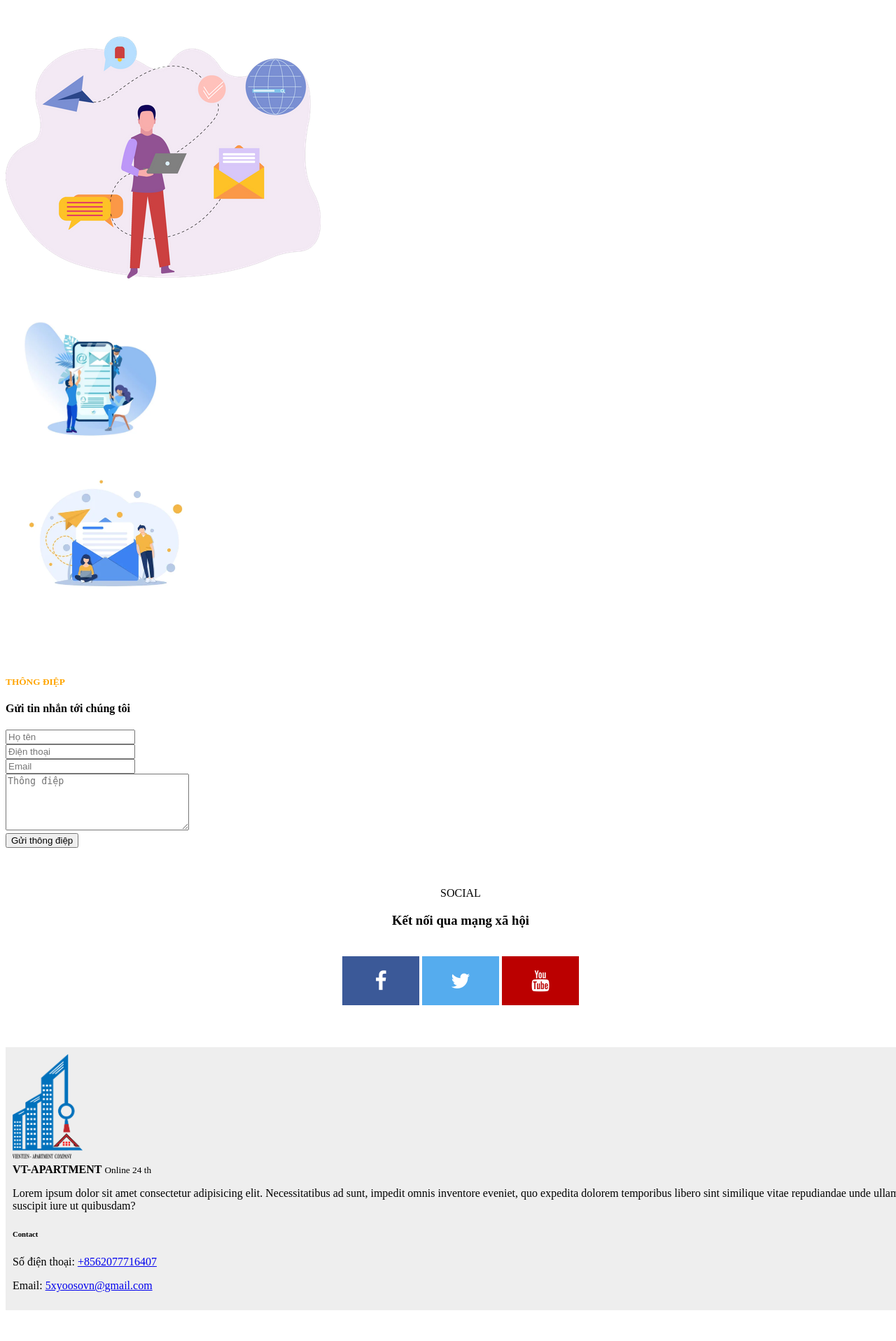
After one commit to Khamyang/tim_nha_tro, a PHP site: template view/lien_he.php in a window 1280 px wide; the page is wider, and only the part inside the window is pictured. The commit adds this page. Shown: the part 1040-2957 px from the top of that part at 70% size. Run offline with PHP 8.4, Linux system fonts and the light colour scheme; the template is opened without the code that fills it, so the values that code supplies are empty; the visitor is signed in with stand-in values (Sample User, id 1); some libraries are stand-ins or nearby versions.

Commit message:
add changes

```diff
--- a/layout/header.php
+++ b/layout/header.php
@@ -117,7 +117,7 @@ session_start();
             <a class="nav-link mx-2 <?= ($page == "my_home") ? "bg-primary rounded" : ""; ?>" href="?page=my_home">Quản lý nhà</a>
           </li>
           <li class="nav-item">
-            <a class="nav-link mx-2 <?= ($page == "about") ? "bg-primary rounded" : ""; ?>" href="?page=about">About</a>
+            <a class="nav-link mx-2 <?= ($page == "about") ? "bg-primary rounded" : ""; ?>" href="?page=gioi_thieu">About</a>
           </li>
           <li class="nav-item">
             <a class="nav-link mx-2 <?= ($page == "lien_he") ? "bg-primary rounded" : ""; ?>" href="?page=lien_he">Liên hệ</a>
--- /dev/null
+++ b/view/gioi_thieu.php
@@ -0,0 +1,3 @@
+<div class="container mt-4">
+    <h1 class="mt-4 mb-4 text-center">Giới thiệu</h1>
+</div>
--- /dev/null
+++ b/view/lien_he.php
@@ -0,0 +1,157 @@
+<link rel="stylesheet" href="https://cdnjs.cloudflare.com/ajax/libs/font-awesome/4.7.0/css/font-awesome.min.css">
+<style>
+    .container {
+        width: 1300px;
+        margin-top: 60px;
+    }
+
+    .lien_he h1 {
+        text-align: center;
+        margin-bottom: 40px;
+
+    }
+
+    .lien_he small {
+        margin-top: 20px;
+        text-align: center;
+    }
+
+    .lien_he h3 {
+        margin-top: 40px;
+        text-align: left;
+    }
+
+    .lien_he p {
+        text-align: left;
+        font-size: 16pt;
+    }
+    .lien_he p:hover{
+        color: #000;
+    }
+    .map {
+        margin: auto;
+    }
+
+    .form {
+        margin-top: 80px;
+    }
+
+    .form small {
+        color: orange;
+        margin-bottom: 40px;
+    }
+    .social{
+        margin-top: 40px;
+        width: 100%;
+        display: inline-block;
+        text-align: center;
+    }
+    .social_icon{
+        margin-top: 40px;
+    }
+    .fa {
+        padding: 20px;
+        font-size: 30px;
+        width: 70px;
+        text-align: center;
+        text-decoration: none;
+        text-align: center;
+    }
+
+    .fa:hover {
+        opacity: 0.7;
+    }
+
+    .fa-facebook {
+        background: #3B5998;
+        color: white;
+    }
+
+    .fa-twitter {
+        background: #55ACEE;
+        color: white;
+    }
+    .fa-youtube {
+    background: #bb0000;
+    color: white;
+}
+</style>
+
+<div class="container">
+    <div class="lien_he">
+        <h1 class="display3">Liên Hệ</h1>
+        <small>Chúng tôi sẵn sàng hỗ trợ bạn</small>
+        <hr>
+        <h3>Liên hệ với bộ phận hỗ trợ của chúng tôi</h3>
+        <p>Đội ngũ hỗ trợ của chúng tôi luôn sẵn sàng giúp đỡ bạn trong việc đăng nhà trọ của bạn và tìm kiếm phòng trọ phù hợp với yêu cầu và sự mong muốn của bạn.</p>
+        <div class="map mt-4">
+            <iframe src="https://www.google.com/maps/embed?pb=!1m18!1m12!1m3!1d3717.0266061462503!2d103.94161450000001!3d21.309965!2m3!1f0!2f0!3f0!3m2!1i1024!2i768!4f13.1!3m3!1m2!1s0x31328b2de8124fc1%3A0x854e8fc5957d1f6c!2sTay%20Bac%20University!5e0!3m2!1sen!2sla!4v1676732244900!5m2!1sen!2sla" width="100%" height="500" style="border:0;" allowfullscreen="" loading="lazy" referrerpolicy="no-referrer-when-downgrade"></iframe>
+        </div>
+        <div class="thong_diep">
+            <div class="row">
+                <div class="col-sm-6">
+                    <img src="./image/sending_mail.webp" alt="" class="mt-4">
+                    <div class="row">
+                        <div class="col-sm-6">
+                            <img src="./image/email.jpg" alt="" width="250" height="auto">
+                        </div>
+                        <div class="col-sm-6">
+                            <img src="./image/email_1.jpg" alt="" width="300" height="auto">
+                        </div>
+                    </div>
+                </div>
+                <div class="col-sm-6">
+                    <div class="form">
+                        <small><b>THÔNG ĐIỆP</b></small>
+                        <h4 class="mb-4">Gửi tin nhắn tới chúng tôi</h4>
+                        <form action="" method="post">
+                            <div class="input-group mb-4">
+                                <input type="text" name="cust_name" class="form-control p-3" placeholder="Họ tên" required>
+                            </div>
+                            <div class="input-group mb-4">
+                                <input type="phone" name="phone" class="form-control p-3" placeholder="Điện thoại" required>
+                            </div>
+                            <div class="input-group mb-4">
+                                <input type="email" name="email" class="form-control p-3" placeholder="Email" required>
+                            </div>
+                            <div class="input-group mb-4">
+                                <textarea name="message" id="" class="form-control p-3" cols="30" rows="5" placeholder="Thông điệp"></textarea>
+                            </div>
+                            <input type="submit" name="submit" class="btn btn-success fw-bold p-3" value="Gửi thông điệp">
+                        </form>
+                    </div>
+                </div>
+            </div>
+        </div>
+    </div>
+    <div class="social">
+        <p class="text-center">SOCIAL</p>
+        <h3 class="text-center">Kết nối qua mạng xã hội</h3>
+        <div class="social_icon">
+            <a href="#" class="fa fa-facebook"></a>
+            <a href="#" class="fa fa-twitter"></a>
+            <a href="#" class="fa fa-youtube"></a>
+        </div>
+    </div>
+</div>
+
+<?php
+
+include_once('connect/connect.php');
+
+if (isset($_POST['submit'])) {
+    $name = $_POST['cust_name'];
+    $phone = $_POST['phone'];
+    $message = $_POST['message'];
+    $email = $_POST['email'];
+    date_default_timezone_set('Asia/SaiGon');
+    $date = date('Y/m/d H:i:s');
+
+    $sql = "INSERT INTO lien_he (ten,dien_thoai,email, thong_diep,ngay_gio) VALUES ('$name','$phone', '$email','$message','$date')";
+    // $query = mysqli_query($conn, $sql);
+
+    if (mysqli_query($conn, $sql)) {
+        echo "<script>alert('Cảm ơn bạn, Chúng tôi sẽ liên hệ sớm đến bạn!')</script>";
+    }
+}
+?>
```
Also changed, not shown: layout/page.php (+8 -4 lines), view/home.php (+29 -31 lines), image/email.jpg (added), image/email_1.jpg (added), image/sending_mail.webp (added).
